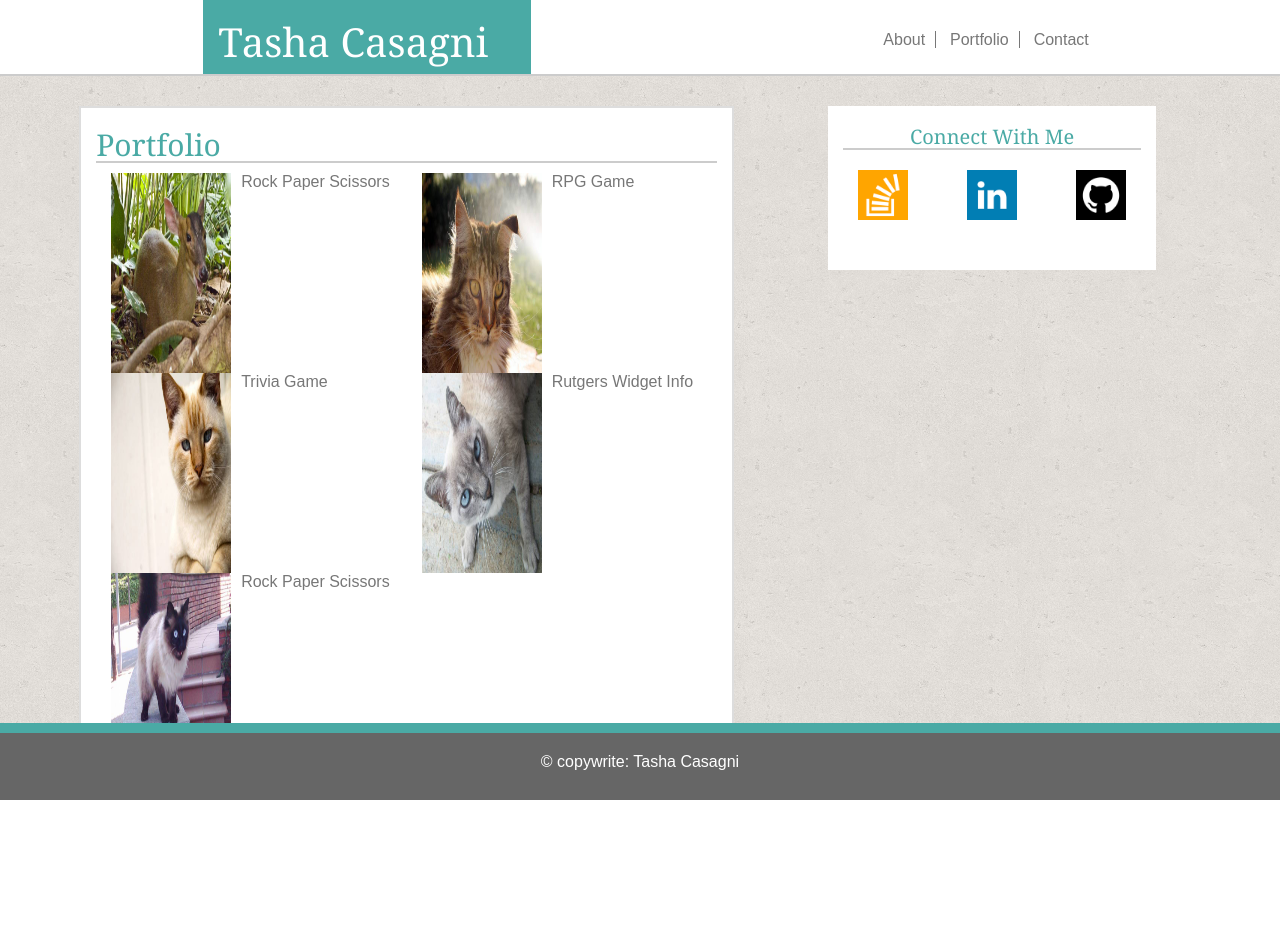
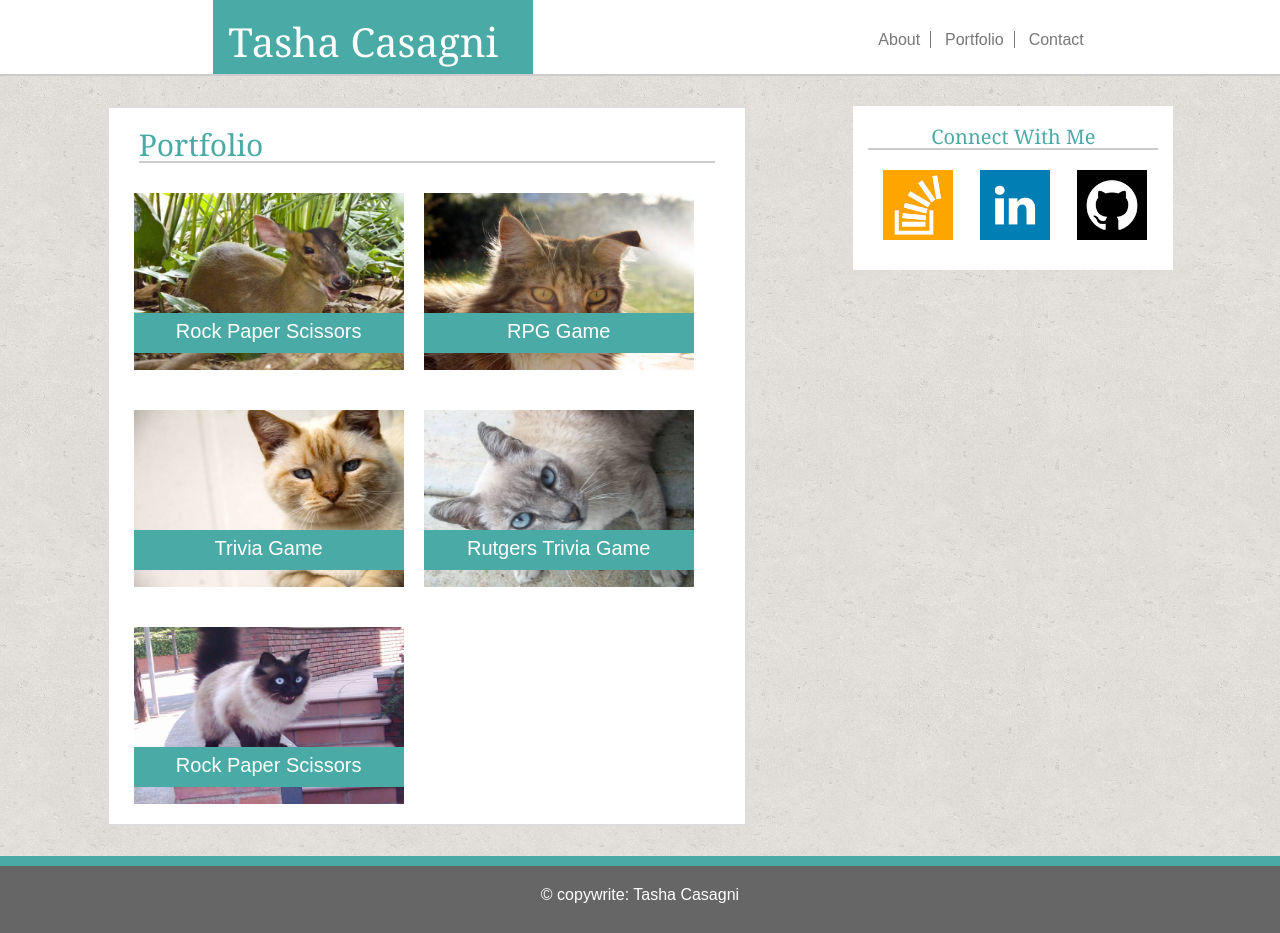
Before and after one commit to Tasha-GitHub/Bootstrap-Portfolio, a PHP site: page /portfolio.html in a window 1280 px wide. Before the commit the page ends 800 px from the top, so only its background shows below. Run offline with PHP 8.4, Linux system fonts and the light colour scheme.

Commit message:
boostrap touch ups

```diff
--- a/assets/style/style.css
+++ b/assets/style/style.css
@@ -19,6 +19,15 @@ body {
 	background-image: url("../images/cork-wallet.png")
 }
 
+
+.container-fluid{
+	padding: 0px;
+}
+
+.row {
+	margin-right: 0px;
+	margin-left: 0px;
+}
 header {
 	background-color: #ffffff;
 	border-style: none none solid none;
@@ -99,8 +108,8 @@ section p {
 section img {
 	float: left;
 	padding-right: 10px;
-	height: 200px;
-	width: 130px;
+	height: 177px;
+	width: 140px;
 }
 
 aside {
@@ -117,6 +126,7 @@ footer {
 	border-style: solid none none none;
 	border-width: 10px !important;
 	border-color: #4aaaa5;
+	margin-top: 30px;
 }
 
 
@@ -126,9 +136,9 @@ footer p {
 }
 
 .logos {
-	height: 50px;
-	width: 50px;
-	margin-bottom: 50px;
+	height: 70px;
+	width: 70px;
+	margin-bottom: 30px;
 	margin-top: 10px;
 }
 
@@ -156,257 +166,35 @@ textarea {
 	width: 100px;
 }
 
-/*formatting that affects multiple pages
-a{
-	color:#777777;
-	font-family: 'Arial', 'Helvetica Neue', Helvetica, sans-serif;
-	line-height: 15px;
-	font-size: 16px;
+
+/* formatting just for my projects page */
+
+.showcase {
+	position: relative;
+	padding: 0px;
+	margin: 20px 10px 20px 10px;
+	height: auto;
+	width: 270px;
 }
 
-a:hover {
-	color: #4aaaa5;
+.project-header {
+	background-color: #4aaaa5;
+	height: 40px;
+	position: absolute;
+	top: 120px;
+	width: 100%;
+	padding: 10px 10px 10px 10px;
 }
 
-a:focus {
-	color: #000000;
-}
-
-header {
-	background-color: #ffffff;
-	border-style: none none solid none;
-	border-width: 2px;
-	border-color: #cccccc;
-	padding-bottom: 0px;
-	height: 100px;
-	margin-bottom: 30px;
-	display: block;
-}
-
-nav {
-	float:right;
-	margin-right: 170px;
-	padding: 10px 10px 10px 10px;
-	width: 200px;
-	position: relative;
-	top: 43px;
-	right: 50px;
-}
-
-h1 {
-
-	background-color: #4aaaa5;
-	float: left;
+.projects p {
 	color:#ffffff;
-	margin-left: 100px;
-	position: relative;
-	top: 1px;
-	left: 50px;
-	padding: 31px;
-	display: block;
-	font-size: 40px;
-	font-family: 'Georgia', Times, "Times New Roman", serif;
+	font-size: 20px;
+	text-align: center;
 
 }
 
-h2 {
-
-	color: #4aaaa5;
-	border-style: none none solid none;
-	border-width: 2px;
-	border-color: #cccccc;
-	padding-bottom: 10px;
-	font-size: 30px;
-	margin-bottom: 10px;
-	padding-top: 10px;
-	font-family: 'Georgia', Times, "Times New Roman", serif;
-
+.projects img{
+	width: 100%;
+	z-index: -1;
+	padding: 0px;
 }
-
-h3 {
-
-	color: #4aaaa5;
-	border-style: none none solid none;
-	border-width: 2px;
-	border-color: #cccccc;
-	padding-bottom: 10px;
-	font-size: 20px;
-	margin-bottom: 10px;
-	padding-top: 10px;
-	font-family: 'Georgia', Times, "Times New Roman", serif;
-
-}
-
-body {
-	background-image: url("../images/cork-wallet.png");
-	margin: 0px;
-	display: block;
-}
-
-p {
-	color:#777777;
-	font-family: 'Arial', 'Helvetica Neue', Helvetica, sans-serif;
-	line-height: 15px;
-	font-size: 16px;
-}
-
-section {
-	float: left;
-	width: 586px;
-	background-color: #ffffff;
-	border-style: solid;
-	border-width: 2px;
-	border-color: #dddddd;
-	padding:0px 30px 30px 30px;
-	margin-bottom: 30px;
-	margin-left: 50px;
-}
-
-section p {
-	font-size: 16px;
-	text-align: left
-}
-
-section img {
-	float: left;
-	padding-right: 10px;
-	height: 200px;
-	width: 130px;
-}
-
-aside {
-	float: right;
-	width: 250px;
-	background-color: #ffffff;
-	text-align: center;
-	padding-left: 10px;
-	padding-right: 10px;
-	margin-right: 200px;
-}
-
-
-footer {
-	clear: both;
-	background-color: #666666;
-	padding: 20px;
-	border-style: solid none none none;
-	border-width: 10px;
-	border-color: #4aaaa5;
-}
-
-
-footer p {
-	text-align: center;
-	color: #ffffff;
-}
- /* sticky footer
-html, body {
-  height: 100%;
-  margin: 0;
-}
-
-.wrapper {
-  min-height: 100%;
-  margin-bottom: -60px;
-}
-.push{
-  height: 70px;
-  clear: both;
-}
-
-
-.logos {
-	height: 50px;
-	width: 50px;
-	float: left;
-	padding: 20px 10px 20px 10px;
-
-}
-
-#left-logo{
-	padding-left: 30px
-}
-
-.projects img {
-	height: 100%;
-	width: 100%;
-
-
-/* formatting just for my projects page
-
-.project-header {
-	color:#ffffff;
-	text-align: center;
-	color:#ffffff;
-	font-size: 20px;
-
-}
-
-.header-div{
-	float: left;
-	height: 100%;
-	width: 100%;
-	position: relative;
-	top: -50px;
-	padding: 10px 0px 10px 0px;
-	background-color: #4aaaa5;
-	width:100%;
-	height: 100%;
-}
-
-.rockPaper {
-	width: 100%;
-
-}
-
-
-
-.hangman {
-	width: 100%;
-
-}
-
-.trivia {
-	width: 100%;
-
-}
-
-
-.widget {
-	width: 100%;
-
-}
-
-.RPG {
-	width: 100%;
-
-}
-
-
-table, th, td {
-    padding: 40px 20px 40px 20px;
-
-}
-
-
-/* formatting just for my contact page
-
-
-input {
-	width: 100%;
-}
-
-textarea {
-	height: 140px;
-	width: 100%;
-	border-color: #cccccc;
-}
-
-#button {
-	width: 20%;
-	background-color: #4aaaa5;
-	border-style: hidden;
-	color:  #ffffff;
-	padding: 10px;
-	font-size: 16px;
-}*/
--- a/contact.html
+++ b/contact.html
@@ -2,6 +2,7 @@
 <html lang="en">
 <head>
 	<meta charset="utf-8">
+	<meta name="viewport" content="width=device-width, initial-scale=1">
 	<title> Contact Me! </title>
 	<link rel="stylesheet" type="text/css" href="assets/style/reset.css">
 	<link rel="stylesheet" href="https://maxcdn.bootstrapcdn.com/bootstrap/3.3.6/css/bootstrap.min.css">
--- a/index.html
+++ b/index.html
@@ -2,6 +2,7 @@
 <html lang="en">
 <head>
 	<meta charset="utf-8">
+	<meta name="viewport" content="width=device-width, initial-scale=1">
 	<title> My Portfolio </title>
 	<link rel="stylesheet" type="text/css" href="assets/style/reset.css">
 	<link rel="stylesheet" href="https://maxcdn.bootstrapcdn.com/bootstrap/3.3.6/css/bootstrap.min.css">
@@ -9,7 +10,7 @@
 
 </head>
 <body>
-	<div class="fluid-container">
+	<div class="container-fluid">
 		<header class=" row">
 			<div class="col-md-2">
 			</div>
@@ -30,7 +31,7 @@
 			</div>
 
 
-			<section class="col-md-4">
+			<section class="col-md-5">
 				<h2>About Me</h2>
 				<img src="assets/images/tcPic.jpg" alt="My Photo">
 				<p> Hi, Im Tasha. I am a currently a student at the Univeristy of Texas Coding Academy. I have a many hobbies which are include but are not limited to the following: Skating, Hiking, Fishing. I also foster kittens every now and then. I am very excited to learn more about the webdevelopement world. Please feel free to check out my profile with my current work.
--- a/portfolio.html
+++ b/portfolio.html
@@ -2,13 +2,14 @@
 <html lang="en">
 <head>
 	<meta charset="utf-8">
+	<meta name="viewport" content="width=device-width, initial-scale=1">
 	<title> My Projects </title>
 	<link rel="stylesheet" type="text/css" href="assets/style/reset.css">
 	<link rel="stylesheet" href="https://maxcdn.bootstrapcdn.com/bootstrap/3.3.6/css/bootstrap.min.css">
 	<link rel="stylesheet" type="text/css" href="assets/style/style.css">
 </head>
 <body>
-	<div class = "fluid-container">
+	<div class = "container-fluid">
 		<header class=" row">
 			<div class="col-md-2">
 			</div>
@@ -28,37 +29,46 @@
 		<div class="col-md-1">
 		</div>
 
-			<section class="row projects col-md-6">
+			<section class=" projects col-md-6">
+				<div class="row">
+					<div class="col-md-12">
 						<h2> Portfolio </h2>
-				<div class=" col-md-6 hangman">
+					</div>
+					<div class="row">
+						<div class=" col-md-6 showcase">
 							<img src="assets/images/hang-man.jpg" alt="Hangman Image">
-					<div class="header-div">
-						<p class="project-header"> Rock Paper Scissors </p>
+							<div class="project-header">
+								<p> Rock Paper Scissors </p>
 							</div>
 						</div>
-				<div class="col-md-6 RPG">
+						<div class="col-md-6 showcase">
 							<img src="assets/images/role-player.jpg" alt="RPG Image">
-					<div class="header-div">
-						<p class="project-header"> RPG Game </p>
+							<div class="project-header">
+								<p> RPG Game </p>
 							</div>
 						</div>
-				<div class="col-md-6 trivia ">
+					</div>
+					<div class="row">
+						<div class="col-md-6 showcase ">
 							<img src="assets/images/trivia.jpg" alt="Trivia Image">
-					<div class="header-div">
-						<p class="project-header"> Trivia Game </p>
+							<div class="project-header">
+								<p> Trivia Game </p>
 							</div>
 						</div>
-				<div class="col-md-6 widget">
+						<div class="col-md-6 showcase">
 							<img src="assets/images/widget-info.jpg" alt="Widget Image">
-					<div class="header-div">
-						<p class="project-header"> Rutgers Widget Info  </p>
+							<div class="project-header">
+								<p> Rutgers Trivia Game </p>
 							</div>
 						</div>
-
-				<div class="col-md-6 rockPaper">
+					</div>
+					<div class="row">
+						<div class="col-md-6 showcase">
 							<img src="assets/images/rock-paper.jpg" alt="Rock-paper-scissors Image">
-					<div class="header-div">
-						<p class="project-header"> Rock Paper Scissors </p>
+							<div class="project-header">
+								<p>Rock Paper Scissors </p>
+							</div>
+						</div>
 					</div>
 				</div>
 			</section>
@@ -84,7 +94,7 @@
 
 		</div>
 		<div class="row">
-			<footer class="navbar-fixed-bottom col-md-12">
+			<footer class="col-md-12">
 			<p> &copy; copywrite: Tasha Casagni</p>
 			</footer>
 		</div>
```
Lines whose indentation alone changed are shown as unchanged.
